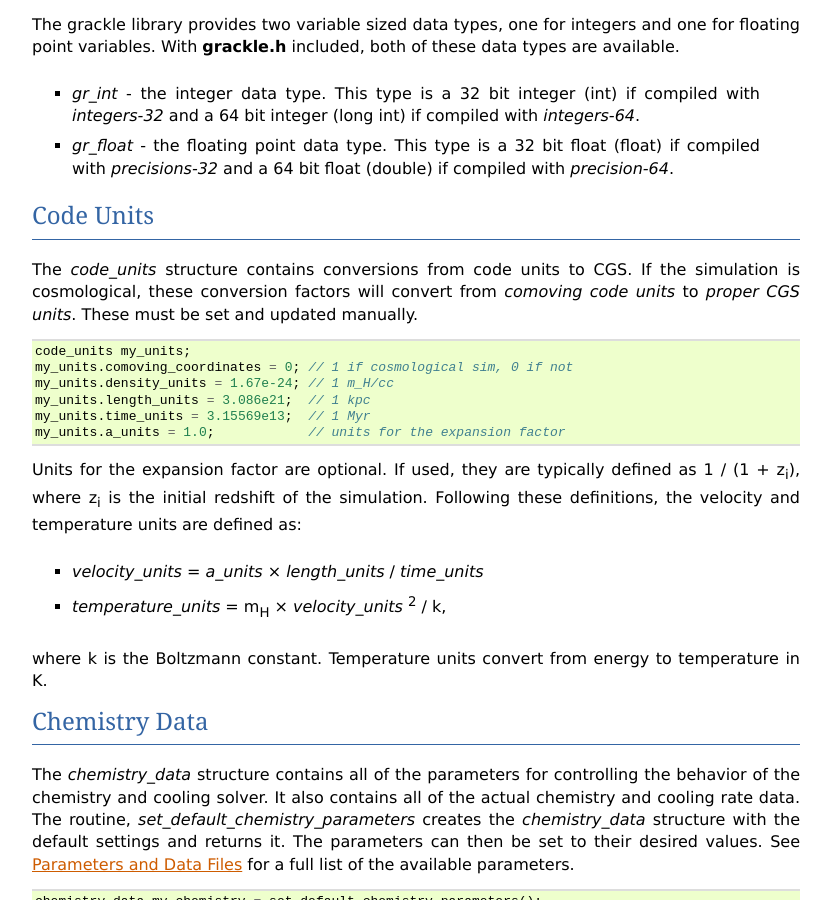
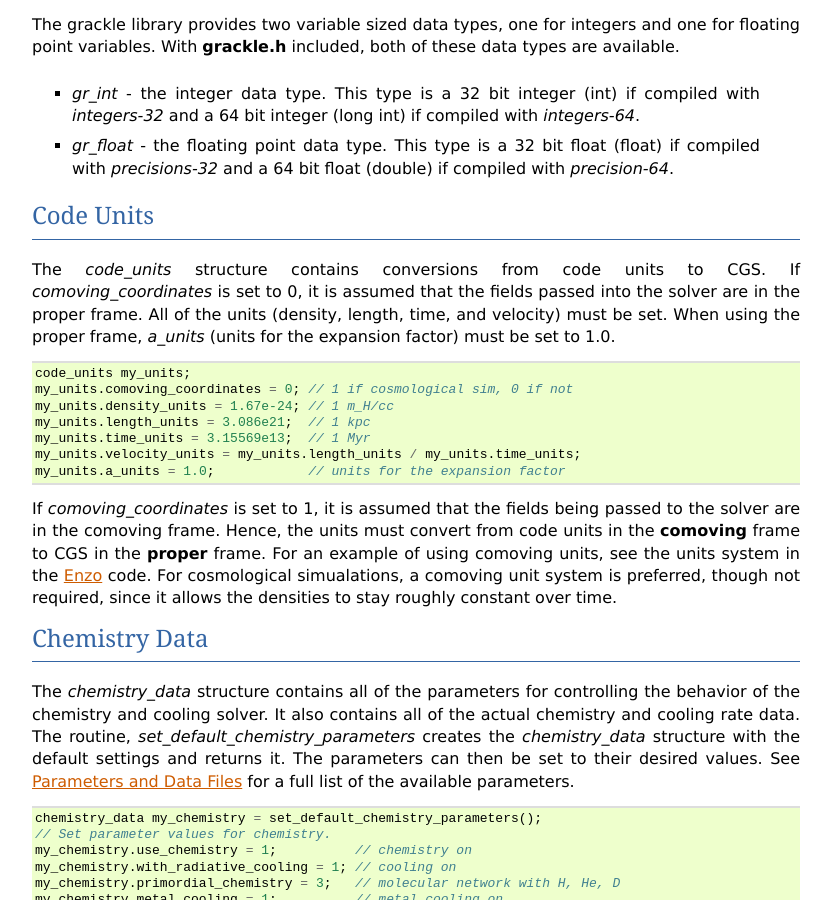
Before and after one commit to grackle-project/grackle, a Sphinx documentation site: the page built from doc/source/Integration.rst, in a window 1280 px wide and 900 px high, scrolled down 781 px. Shown: the whole window, without its empty margins (48-879 px from the left). Built offline with Sphinx 7.4.7, drawn with Linux system fonts in a browser that asks for light colours.

Commit message:
Updating documentation for proper unit system.

```diff
--- a/doc/source/Integration.rst
+++ b/doc/source/Integration.rst
@@ -46,9 +46,10 @@ Code Units
 ----------
 
 The *code_units* structure contains conversions from code units to CGS.
-If the simulation is cosmological, these conversion factors will convert from
-*comoving code units* to *proper CGS units*.  These must be set and updated
-manually.
+If *comoving_coordinates* is set to 0, it is assumed that the fields
+passed into the solver are in the proper frame.  All of the units
+(density, length, time, and velocity) must be set.  When using the
+proper frame, *a_units* (units for the expansion factor) must be set to 1.0.
 
 .. code-block:: c++
 
@@ -57,18 +58,16 @@ manually.
   my_units.density_units = 1.67e-24; // 1 m_H/cc
   my_units.length_units = 3.086e21;  // 1 kpc
   my_units.time_units = 3.15569e13;  // 1 Myr
+  my_units.velocity_units = my_units.length_units / my_units.time_units;
   my_units.a_units = 1.0;            // units for the expansion factor
 
-Units for the expansion factor are optional.  If used, they are typically
-defined as 1 / (1 + z\ :sub:`i`), where z\ :sub:`i` is the initial redshift
-of the simulation.  Following these definitions, the velocity and temperature
-units are defined as:
-
-    * *velocity_units* = *a_units* × *length_units* / *time_units*
-    * *temperature_units* = m\ :sub:`H` × *velocity_units* \ :sup:`2` / k,
-
-where k is the Boltzmann constant.  Temperature units convert from energy to
-temperature in K.
+If *comoving_coordinates* is set to 1, it is assumed that the fields being
+passed to the solver are in the comoving frame.  Hence, the units must
+convert from code units in the **comoving** frame to CGS in the **proper**
+frame.  For an example of using comoving units, see the units system in the
+`Enzo <http://enzo-project.org/>`_ code.  For cosmological simualations, a
+comoving unit system is preferred, though not required, since it allows the
+densities to stay roughly constant over time.
 
 Chemistry Data
 --------------
```
Also changed, not shown: 1 other file.
